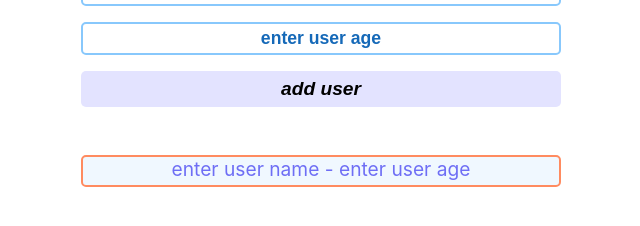
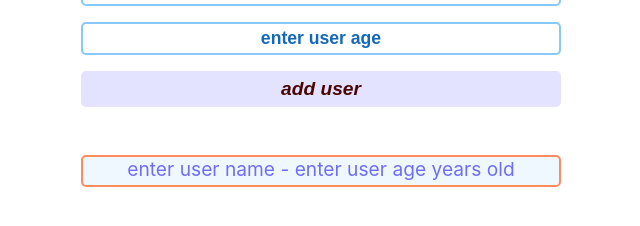
Before and after one commit to Waldemar-00/Challenge_1, a React (Create React App) app: page / in a window 1280 px wide. Both pictures are taken after a click on the button "add user". Shown: the part 146-372 px from the top of the page, without its empty margins (319-959 px from the left). Built offline with nearby package versions, Linux system fonts and the light colour scheme.

Commit message:
added logics for Popup component

```diff
--- a/package.json
+++ b/package.json
@@ -10,6 +10,7 @@
     "react": "^18.2.0",
     "react-dom": "^18.2.0",
     "react-scripts": "5.0.1",
+    "uuid": "^9.0.0",
     "web-vitals": "^2.1.4"
   },
   "scripts": {
--- a/src/App.js
+++ b/src/App.js
@@ -1,10 +1,19 @@
 import './App.css'
 import Form from './challenge_1/Form'
+import Popup from './challenge_1/popup/Popup'
+import {useState} from 'react'
 function App() {
+  const [popUp, setPopUp] = useState('')
+  function isValid(invalid) {
+    setPopUp(invalid)
+  }
   return (
     <div className="App">
       <h1>Hello Challenge number 1</h1>
-      <Form />
+      <Form isValid={isValid}/>
+      {
+        popUp ? <Popup/> : null
+      }
     </div>
   )
 }
--- a/src/challenge_1/Form.js
+++ b/src/challenge_1/Form.js
@@ -3,20 +3,32 @@ import './form.css'
 import FormButton from './FormButton'
 import List from './List'
 import { useState } from 'react'
-function Form() {
+function Form({ isValid }) {
   const [name, setName] = useState('enter user name')
   const [age, setAge] = useState('enter user age')
   const [formData, setFormData] = useState([])
+  const [invalid, setInvalid] = useState(false)
   function focusHandlerName() {
     setName('')
+    setInvalid(true)
   }
   function focusHandlerAge() {
     setAge('')
+    setInvalid(true)
+  }
+  function onIsValid() {
+    isValid(invalid)
   }
   function changeNameHandler(e) {
+    if (name.trim().length < 1) {
+      setInvalid(true)
+    }
     setName(e.target.value)
   }
   function changeAgeHandler(e) {
+    if (age.trim().length < 1) {
+      setInvalid(true)
+    }
     setAge(e.target.value)
   }
   function getFormData(e) {
@@ -29,7 +41,10 @@ function Form() {
   }
   return (
     <>
-      <form className="userForm" onSubmit={(e) => getFormData(e)}>
+      <form className="userForm" onSubmit={(e) => {
+        getFormData(e)
+        onIsValid()
+      }}>
         <Input
           type='text'
           name='name'
@@ -46,7 +61,9 @@ function Form() {
         />
         <FormButton type='submit'/>
       </form>
-      <List formData={formData}/>
+      {
+        !invalid ? <List formData={formData} /> : null
+      }
     </>
   )
 }
--- a/src/challenge_1/Li.js
+++ b/src/challenge_1/Li.js
@@ -1,7 +1,7 @@
 import './li.css'
 function Li({ name, age }) {
   return (
-    <li className='userLi'>{name} - {age}</li>
+    <li className='userLi'>{name} - {age} years old</li>
   )
 }
 export default Li
--- a/src/challenge_1/List.js
+++ b/src/challenge_1/List.js
@@ -1,11 +1,13 @@
 import Li from './Li'
 import './list.css'
+import {v4} from 'uuid'
 function List({formData}) {
   return (
     <ul className="userList">
       {
         formData.map(obj => {
           return <Li
+            key={v4()}
             name={obj.userName}
             age={obj.userAge}
           />
--- a/src/challenge_1/formButton.css
+++ b/src/challenge_1/formButton.css
@@ -7,6 +7,7 @@
   font-style: italic;
   font-weight: bold;
   cursor: pointer;
+  color:rgb(73, 4, 4)
 }
 .formButton:active {
   font-style: normal;
--- /dev/null
+++ b/src/challenge_1/popup/Popup.js
@@ -0,0 +1,8 @@
+function Popup() {
+  return(
+    <div className="formPopup">
+          Popap
+    </div>
+  )
+}
+export default Popup
--- /dev/null
+++ b/src/challenge_1/popup/popup.css
@@ -0,0 +1,3 @@
+/* .formPopup { */
+/*    */
+/* } */
```
Also changed, not shown: 1 other file (tests, documents, lock files or other folders).
